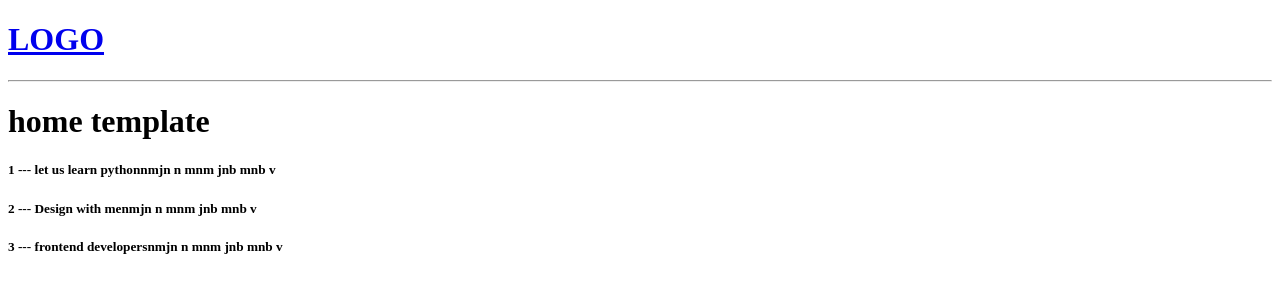
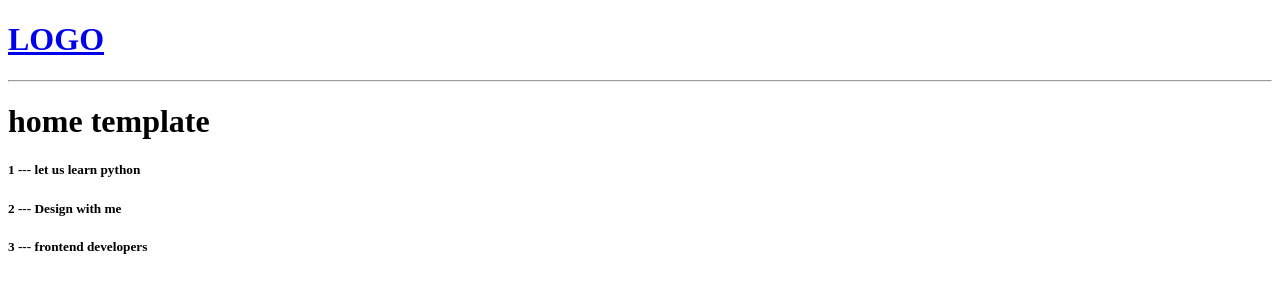
Before and after one commit to derick-droid/gretsadevstudypool, a Django app: page / in a window 1280 px wide. Shown: the top 300 px of the page. Run offline with Django 4.2, Linux system fonts and the light colour scheme.

Commit message:
modify the template

```diff
--- a/templates/base/home.html
+++ b/templates/base/home.html
@@ -11,7 +11,7 @@
 
       <div>
           <h5>
-            {{room.id}} --- {{room.name}}nmjn n mnm jnb mnb v
+            {{room.id}} --- {{room.name}}
           </h5>
       </div>
         {% endfor %}
```
